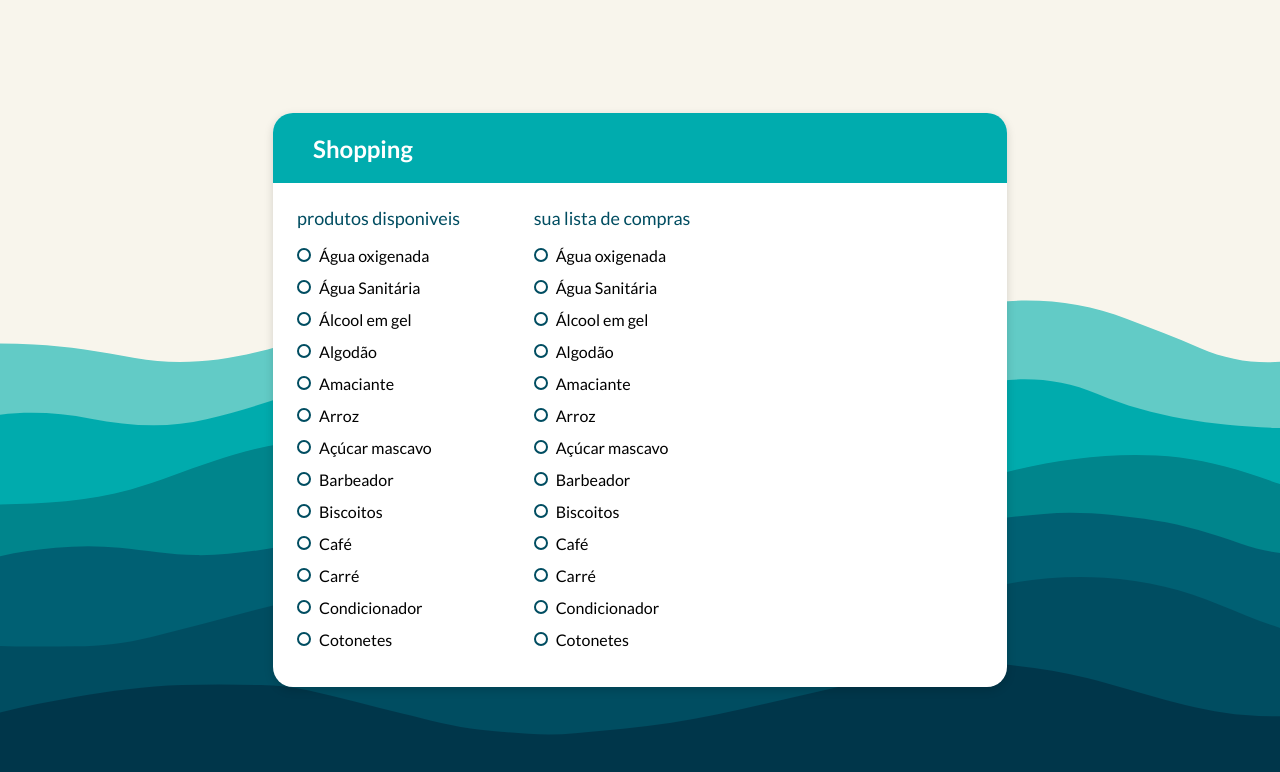
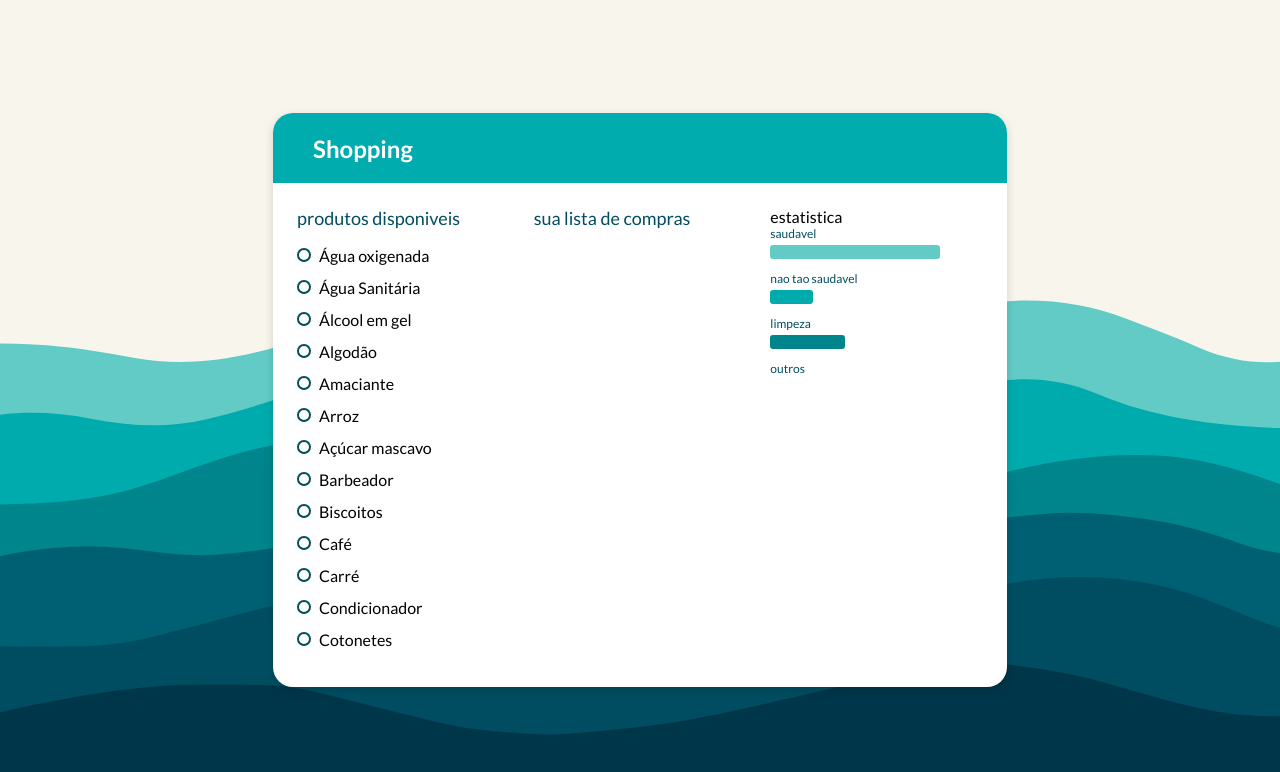
Before and after one commit to thiago-henrique-dev/algashopping, a React (Create React App) app: page / in a window 1280 px wide. Shown: the top 772 px of the page. Built offline with nearby package versions, Linux system fonts and the light colour scheme; a web font is replaced by a local one.

Commit message:
creating function to select products for shopping list

```diff
--- a/src/components/App/App.jsx
+++ b/src/components/App/App.jsx
@@ -1,4 +1,4 @@
-import React, { useState} from 'react'
+import React, { useEffect, useState} from 'react'
 import Checkbox from '../../shared/CheckBox/Checkbox'
 import LineChart from '../../shared/LineChart/LineChart'
 import AppContainer from '../AppContainer/AppContainer'
@@ -9,7 +9,20 @@ import productsMock from '../mocks/products.json'
 import { Container, Wrapper } from './App.styles'
 
 function App(){
+  const colors = ['#62cbc6', '#00abad', '#00858c', '006073', '#004d61']
+
    const [products, setProducts] = useState(productsMock.products)
+   const [selectedProducts, setSelectedProduct ] = useState([])
+
+   useEffect(() => {
+    const newSelectedProducts = products
+    .filter(product => product.checked)
+
+    setSelectedProduct(newSelectedProducts)
+
+   }, [products])
+
+
 
    function handleToggle(id, checked, name){
       const newProducts = products.map(product =>
@@ -30,7 +43,6 @@ function App(){
 
    }
 
-   const colors = ['#62cbc6', '#00abad', '#00858c', '006073', '#004d61']
 
     return <Wrapper>
        <Container>
@@ -44,13 +56,16 @@ function App(){
               </ShoppingList>}
               middle={<ShoppingList
                       title="Sua lista de compras"
-                      products={products}
+                      products={selectedProducts}
                       onToggle={handleToggle}>
 
               </ShoppingList>}
               right={<div>
-
-
+                estatistica
+                <LineChart color={colors[0]} title="saudavel" percentage={80}/>
+                <LineChart color={colors[1]} title="nao tao saudavel" percentage={20}/>
+                <LineChart color={colors[2]} title="limpeza" percentage={35}/>
+                <LineChart color={colors[3]} title="outros" percentage={15}/>
               </div>}
             />
 
```
